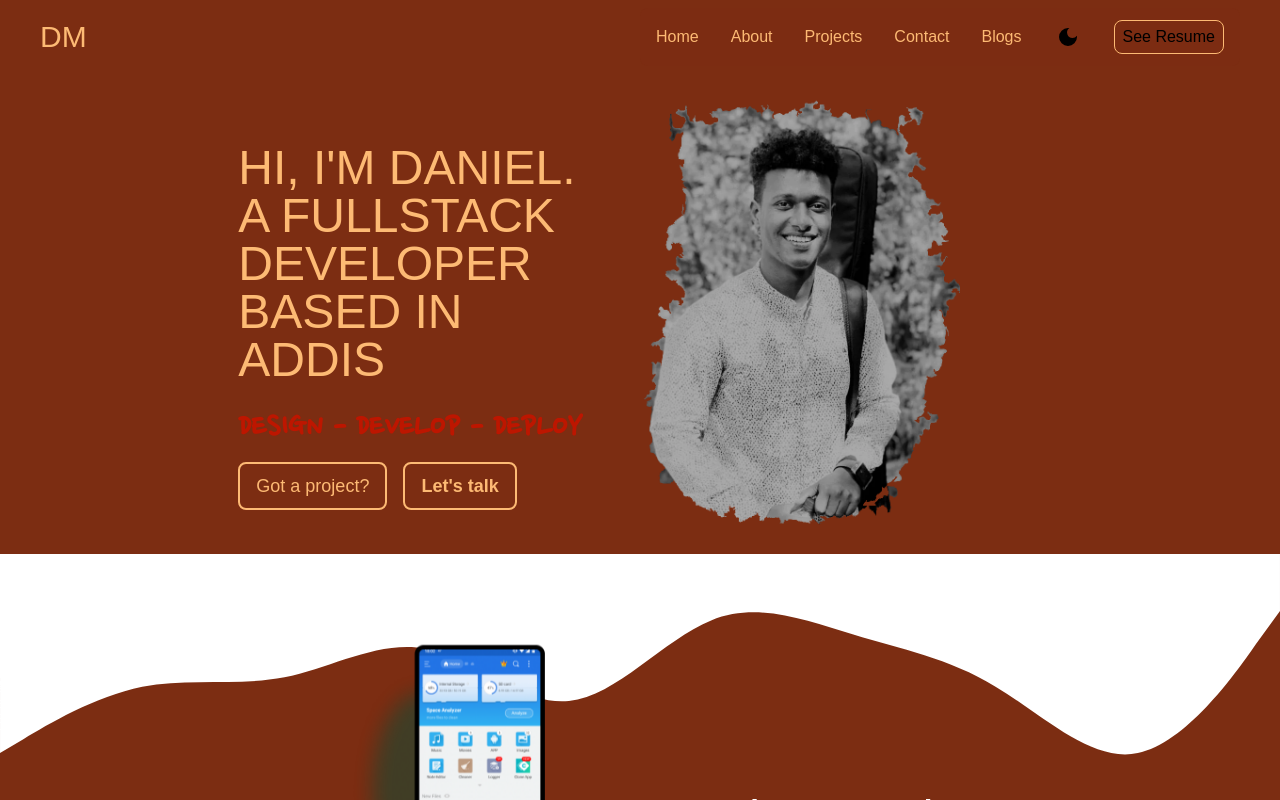
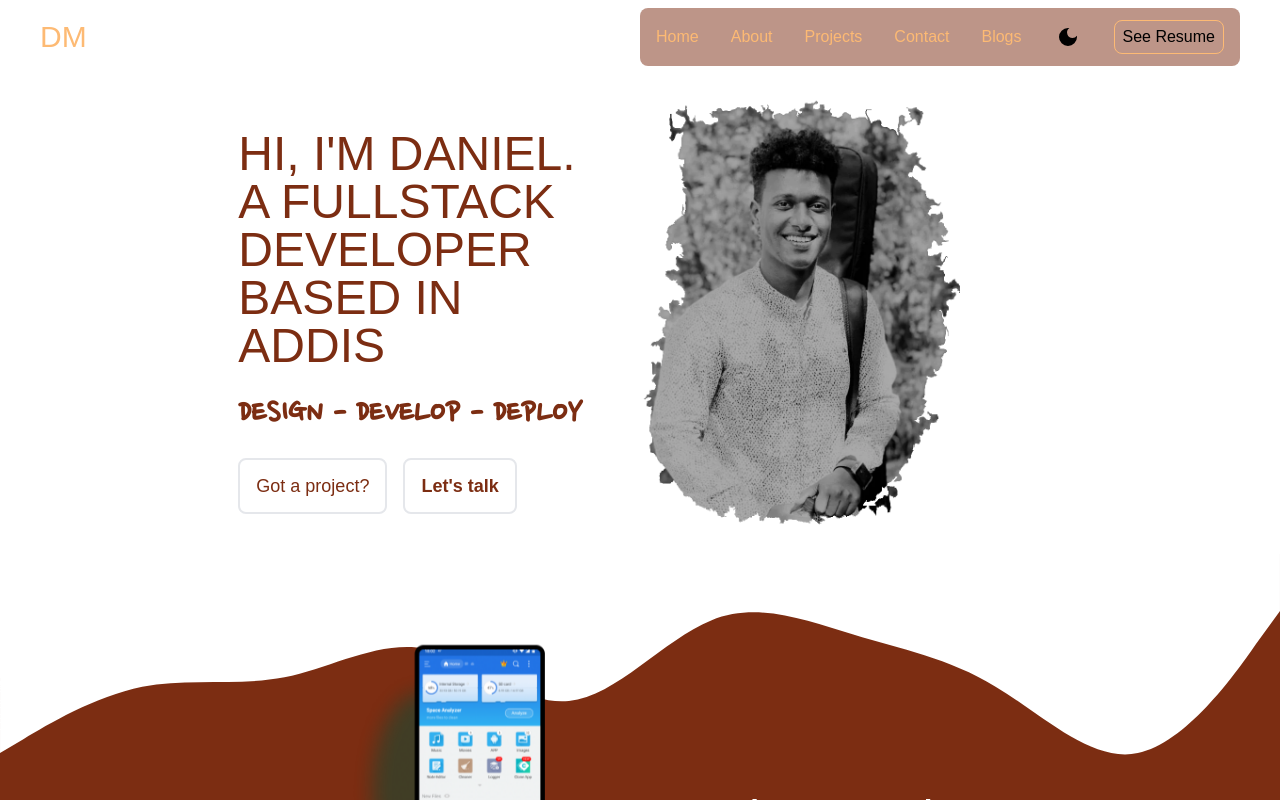
Before and after one commit to danmesfin/portfolio, a Next.js app: page / in a window 1280 px wide. Built offline with nearby package versions, Linux system fonts and the light colour scheme; a web font is replaced by a local one.

Commit message:
updated bg & text colors

```diff
--- a/components/Banner/index.tsx
+++ b/components/Banner/index.tsx
@@ -9,10 +9,9 @@ export default function Index() {
   };
 
   return (
-    <section className="dark:bg-black bg-base">
+    <section className="dark:bg-black " id="banner">
       <motion.div
         className="flex flex-col justify-center px-2 items-center"
-        id="banner"
         initial="hidden"
         animate="visible"
         variants={containerVariants}
@@ -21,24 +20,30 @@ export default function Index() {
         <div className="h-4/5 mx-auto flex flex-wrap-reverse md:flex-row md:flex-nowrap">
           <div className="w-full md:w-1/2 flex flex-col px-5 md:pl-40 justify-start md:justify-center py-5">
             <div
-              className="flex flex-col mt-4 p-1 font-display text-primary text-center md:text-left
-           text-4xl md:text-5xl"
+              className="flex flex-col mt-4 p-1 font-display text-orangish dark:text-primary
+              text-center md:text-left text-4xl md:text-5xl"
             >
               <span>HI, I&apos;M DANIEL.</span>
               <span>A FULLSTACK DEVELOPER</span>
               <span>BASED IN ADDIS</span>
             </div>
-            <span className="text-center md:text-start text-3xl font-hand font-bold md:text-4xl mt-4 p-1 text-redish">
+            <span
+              className="text-center md:text-start text-3xl font-hand font-bold
+            md:text-4xl mt-4 p-1 text-orangish dark:text-lightOrange"
+            >
               DESIGN - DEVELOP - DEPLOY
             </span>
             <div className="flex mt-4 p-1 mx-auto md:ml-0">
-              <a href="#contact">
-                <span className="py-3 px-4 text-lg border-2 rounded-lg border-primary text-primary">
+              <a href="#contact" className="flex items-center">
+                <span
+                  className="py-3 px-4 text-lg border-2 rounded-lg dark:border-primary
+                 text-orangish dark:text-primary transition duration-300  hover:bg-primary hover:text-black dark:hover:text-black"
+                >
                   Got a project?
                 </span>
                 <span
-                  className="py-3 ml-4 px-4 text-lg font-bold border-2
-                 rounded-lg border-primary text-primary"
+                  className="py-3 ml-4 px-4 text-lg font-bold border-2 rounded-lg dark:border-primary
+                   text-orangish transition duration-300 hover:bg-primary dark:hover:text-black hover:text-black dark:text-primary"
                 >
                   Let&apos;s talk
                 </span>
--- a/components/Layout/index.js
+++ b/components/Layout/index.js
@@ -19,7 +19,7 @@ function Layout({ children }) {
   //   };
   // }, []);
   return (
-    <main className=" bg-base dark:bg-black snap-y h-screen overflow-y-scroll scroll-smooth">
+    <main className="bg-white dark:bg-black snap-y h-screen overflow-y-scroll scroll-smooth">
       {/* <CustomCursor mousePosition={mousePosition} /> */}
       <Navbar />
       {children}
```
